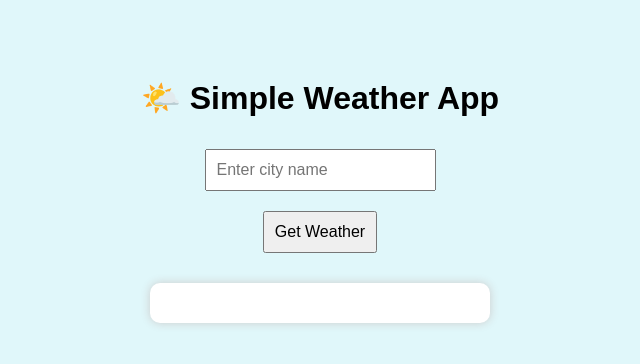
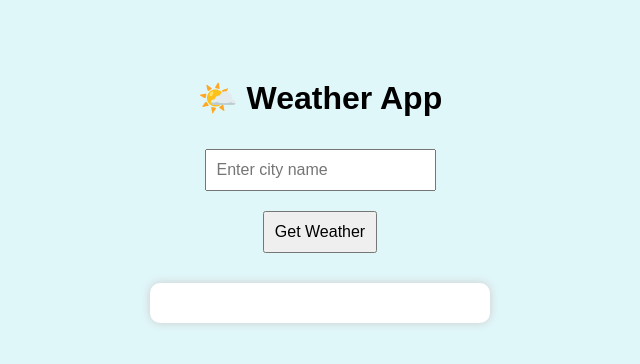
Before and after one commit to Dikshasisodia31/Weather-detection-app, a plain HTML site: page index.html in a window 1280 px wide. Shown: the whole page, without its empty margins (320-960 px from the left). Drawn offline with Linux system fonts and the light colour scheme.

Commit message:
Update heading in index.html from 'Simple weather App' to Weather App'

```diff
--- a/index.html
+++ b/index.html
@@ -7,7 +7,7 @@
 </head>
 <body>
 
-  <h1>🌤️ Simple Weather App</h1>
+  <h1>🌤️ Weather App</h1>
   <input type="text" id="cityInput" placeholder="Enter city name">
   <button onclick="getWeather()">Get Weather</button>
 
```
